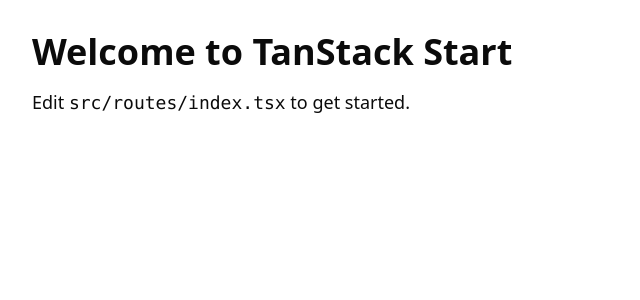
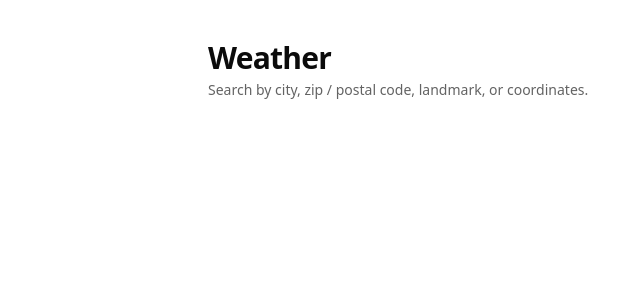
Before and after one commit to StephenNg25/weather-app, a React (Vite) app in the folder weather-forcast/: page / in a window 1280 px wide. Shown: the top 300 px of the page, without its empty margins (0-640 px from the left). Built offline with nearby package versions, Linux system fonts and the light colour scheme.

Commit message:
create weather page route

```diff
--- a/weather-forcast/src/routes/index.tsx
+++ b/weather-forcast/src/routes/index.tsx
@@ -1,14 +1,20 @@
-import { createFileRoute } from '@tanstack/react-router'
+import { createFileRoute } from "@tanstack/react-router";
 
-export const Route = createFileRoute('/')({ component: Home })
+export const Route = createFileRoute("/")({
+  component: WeatherPage,
+});
 
-function Home() {
+function WeatherPage() {
   return (
-    <div className="p-8">
-      <h1 className="text-4xl font-bold">Welcome to TanStack Start</h1>
-      <p className="mt-4 text-lg">
-        Edit <code>src/routes/index.tsx</code> to get started.
-      </p>
+    <div className="min-h-screen bg-background text-foreground">
+      <div className="mx-auto max-w-4xl px-4 py-10">
+        <header className="mb-8">
+          <h1 className="text-3xl font-bold tracking-tight">Weather</h1>
+          <p className="mt-1 text-sm text-muted-foreground">
+            Search by city, zip / postal code, landmark, or coordinates.
+          </p>
+        </header>
+      </div>
     </div>
-  )
+  );
 }
```
